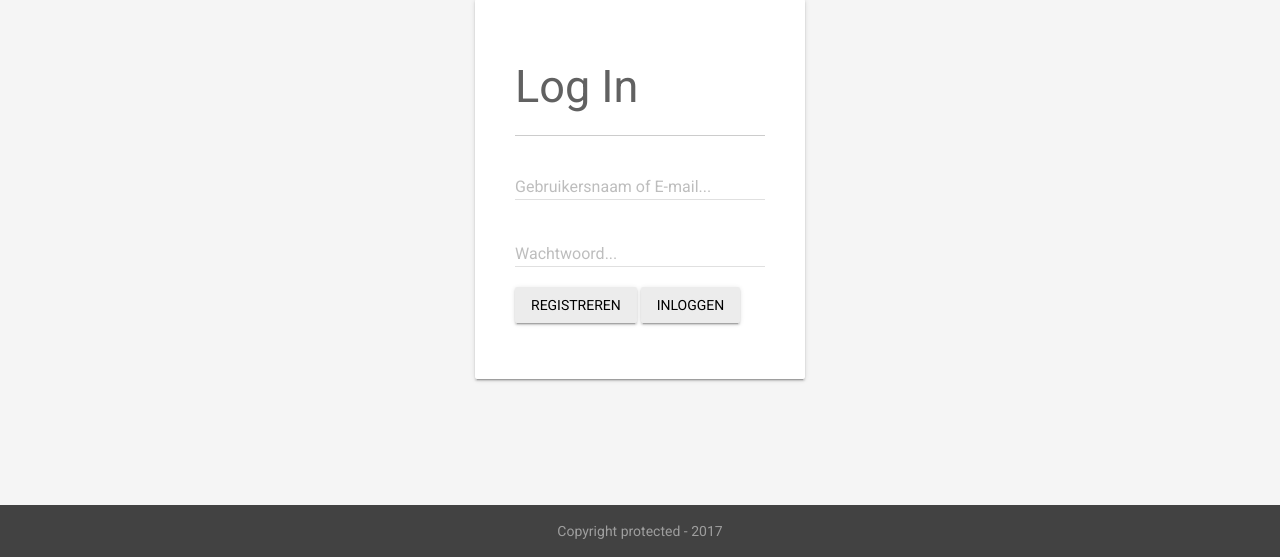
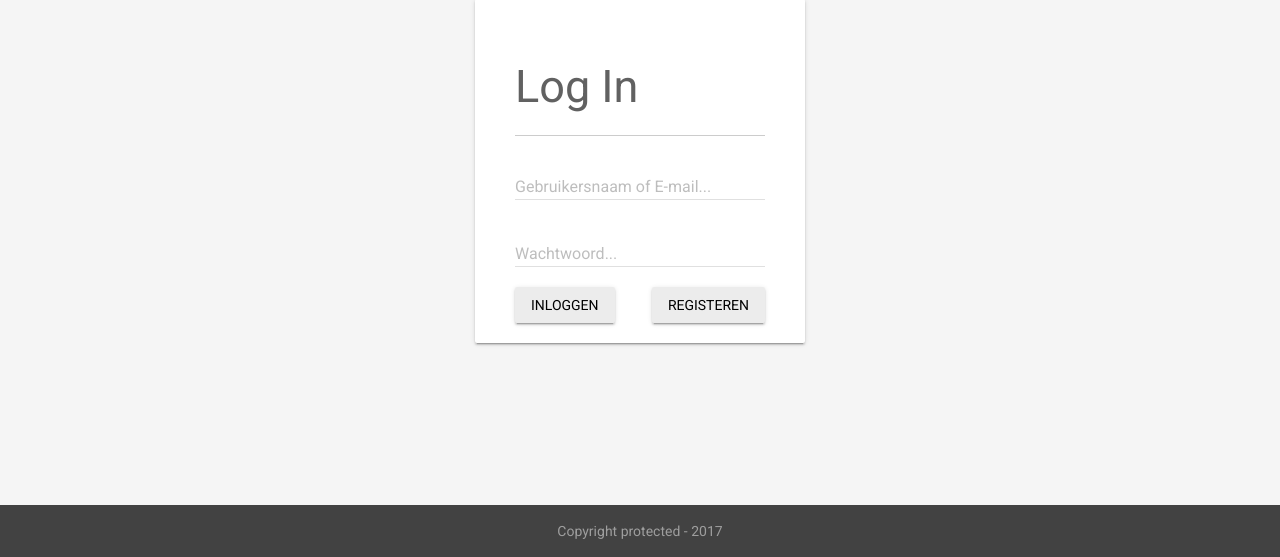
Before and after one commit to MustacheNL/BookOnShelf, a PHP site: page / in a window 1280 px wide. Shown: the part 243-800 px from the top of the page. Run offline with PHP 8.4, Linux system fonts and the light colour scheme.

Commit message:
Fixed the register button

```diff
--- a/index.php
+++ b/index.php
@@ -62,10 +62,11 @@ if(isset($_POST['btn-login'])) {
                                 <input class="mdl-textfield__input" type="password" id="sample1" name="txt_password">
                                 <label class="mdl-textfield__label" for="sample1">Wachtwoord...</label>
                             </div>
-                                <button class="mdl-button mdl-js-button mdl-button--raised mdl-button--colored, btn btn-default" href="register.php" name="btn-register">
-                                    <i class="glyphicon glyphicon-log-in"></i> Registreren
+
+                                <button class="mdl-button mdl-js-button mdl-button--raised mdl-button--colored, btn btn-default 2" href="register.php" name="btn-register" style="float: right;">
+                                    <i class="glyphicon glyphicon-log-in"></i> <a href="register.php" style="text-decoration: none; color: black;">Registeren</a>
                                 </button>
-                            <button class="mdl-button mdl-js-button mdl-button--raised mdl-button--colored, btn btn-default" type="submit" name="btn-login">
+                                <button  class="mdl-button mdl-js-button mdl-button--raised mdl-button--colored, btn btn-default" type="submit" name="btn-login" style="float: left";>
                                 <i class="glyphicon glyphicon-log-in"></i> Inloggen
                             </button>
                         </form>
```
